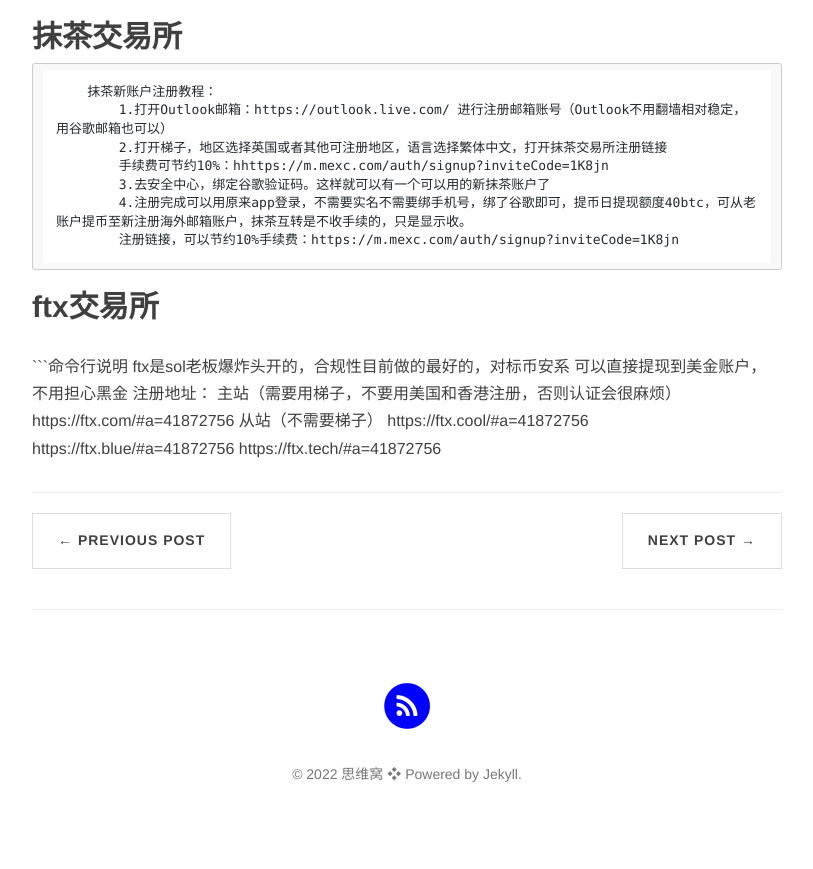
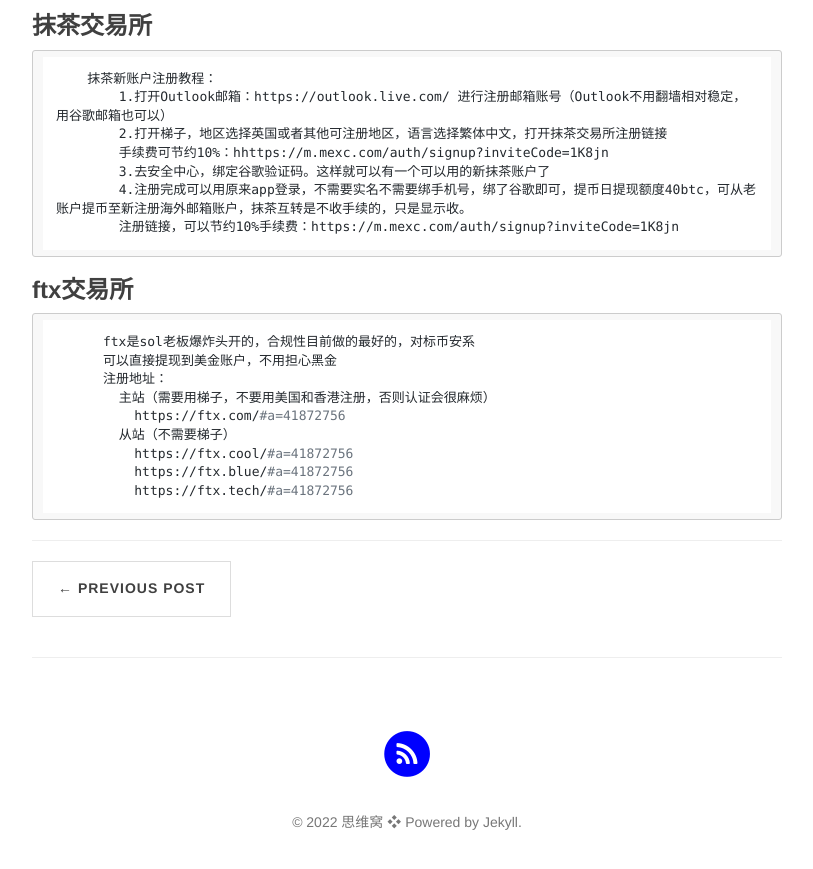
Before and after one commit to figerdeng/siweiwo, a Jekyll site: the page built from _posts/2022-01-06-raspi-coin-exchange-info.md, in a window 1280 px wide and 900 px high, scrolled down 951 px. Shown: the top 869 px of the window, without its empty margins (233-1046 px from the left). Built offline with Jekyll 4.4.1, drawn with Linux system fonts in a browser that asks for light colours; nearby versions of some CDN libraries; comment, search, counter and statistics services are not loaded; some of the changed text lies outside the part shown.

Commit message:
完善信息

````diff
--- a/_posts/2022-01-06-raspi-coin-exchange-info.md
+++ b/_posts/2022-01-06-raspi-coin-exchange-info.md
@@ -10,7 +10,7 @@
 
 # 币圈交易所
 
-## 免费梯子必备
+### 免费梯子必备
   ```命令行说明
    免费翻墙地址：
             a.下载软件v2rayN客户端:
@@ -29,7 +29,7 @@
                   点击【服务器->从剪切板导入批量URL】
               b2.点击【服务器列表】，Ctrl+a全选，然后Ctrl+p,查看测试结果，找到一个网速延迟少的，然后设置位活动服务器
   ```
-## 抹茶交易所
+### 抹茶交易所
   ```命令行说明
     抹茶新账户注册教程：
         1.打开Outlook邮箱：https://outlook.live.com/ 进行注册邮箱账号（Outlook不用翻墙相对稳定，用谷歌邮箱也可以）
@@ -39,7 +39,8 @@
         4.注册完成可以用原来app登录，不需要实名不需要绑手机号，绑了谷歌即可，提币日提现额度40btc，可从老账户提币至新注册海外邮箱账户，抹茶互转是不收手续的，只是显示收。
         注册链接，可以节约10%手续费：https://m.mexc.com/auth/signup?inviteCode=1K8jn
   ```
-## ftx交易所
+
+### ftx交易所
   ```命令行说明
       ftx是sol老板爆炸头开的，合规性目前做的最好的，对标币安系
       可以直接提现到美金账户，不用担心黑金
@@ -50,3 +51,4 @@
           https://ftx.cool/#a=41872756
           https://ftx.blue/#a=41872756
           https://ftx.tech/#a=41872756
+  ```
````
Also changed, not shown: other parts of _posts/2022-01-06-raspi-coin-exchange-info.md (+1 -1 lines).
